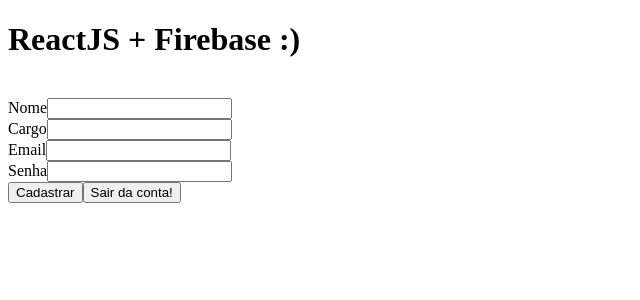
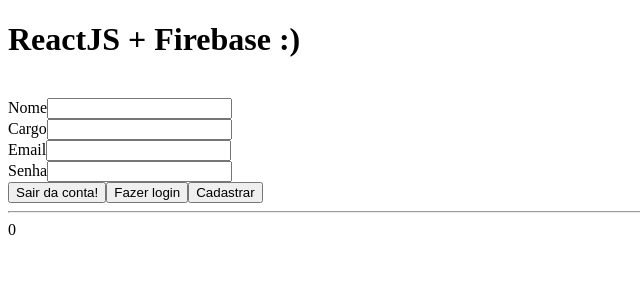
Before and after one commit to victor-magaldi/studies-firebase, a React (Create React App) app: page / in a window 1280 px wide. Shown: the top 300 px of the page, without its empty margins (0-640 px from the left). Built offline with nearby package versions, Linux system fonts and the light colour scheme.

Commit message:
termina Auth com banco de dados

```diff
--- a/src/App-copy.js
+++ b/src/App-copy.js
@@ -2,6 +2,7 @@
 import "./style.css";
 
 import firebase from "./firebaseConnection";
+import "firebase/firestore";
 
 function App2() {
   // gerar um documento com o mesmo ID do USER AUTH
@@ -10,6 +11,7 @@
   const [password, setPassword] = useState("");
   const [office, setOffice] = useState("");
   const [name, setName] = useState("");
+  const [user, setUser] = useState({});
   console.log(
     `email:${email}, senha: ${password}, cargo: ${office}, nome: ${name}`
   );
@@ -47,6 +49,31 @@
 
   async function logout() {
     await firebase.auth().signOut();
+    setUser({});
+  }
+
+  async function login() {
+    await firebase
+      .auth()
+      .signInWithEmailAndPassword(email, password)
+      .then(async (value) => {
+        await firebase
+          .firestore()
+          .collection("users")
+          .doc(value.user.uid)
+          .get()
+          .then((snapshot) => {
+            setUser({
+              nome: snapshot.data().nome,
+              cargo: snapshot.data().cargo,
+              status: snapshot.data().status,
+              email: value.user.email,
+            });
+          });
+      })
+      .catch((error) => {
+        console.log("ERRO :" + error);
+      });
   }
 
   return (
@@ -58,32 +85,44 @@
           type="text"
           value={name}
           onChange={(e) => setName(e.target.value)}
-        />{" "}
+        />
         <br />
         <label>Cargo</label>
         <input
           type="text"
           value={office}
           onChange={(e) => setOffice(e.target.value)}
-        />{" "}
+        />
         <br />
         <label>Email</label>
         <input
           type="text"
           value={email}
           onChange={(e) => setEmail(e.target.value)}
-        />{" "}
+        />
         <br />
         <label>Senha</label>
         <input
           type="password"
           value={password}
           onChange={(e) => setPassword(e.target.value)}
-        />{" "}
+        />
         <br />
+        <button onClick={logout}>Sair da conta!</button>
+        <button onClick={login}>Fazer login</button>
         <button onClick={newUser}>Cadastrar</button>
-        <button onClick={logout}>Sair da conta!</button>
       </div>
+      <hr />
+      {Object.keys(user).length && (
+        <div>
+          <span>{user.nome}</span>
+          <br />
+          <span>{user.cargo}</span>
+          <br />
+          <span>{user.status ? "ativo" : "desativado"}</span>
+          <br />
+        </div>
+      )}
     </div>
   );
 }
```
